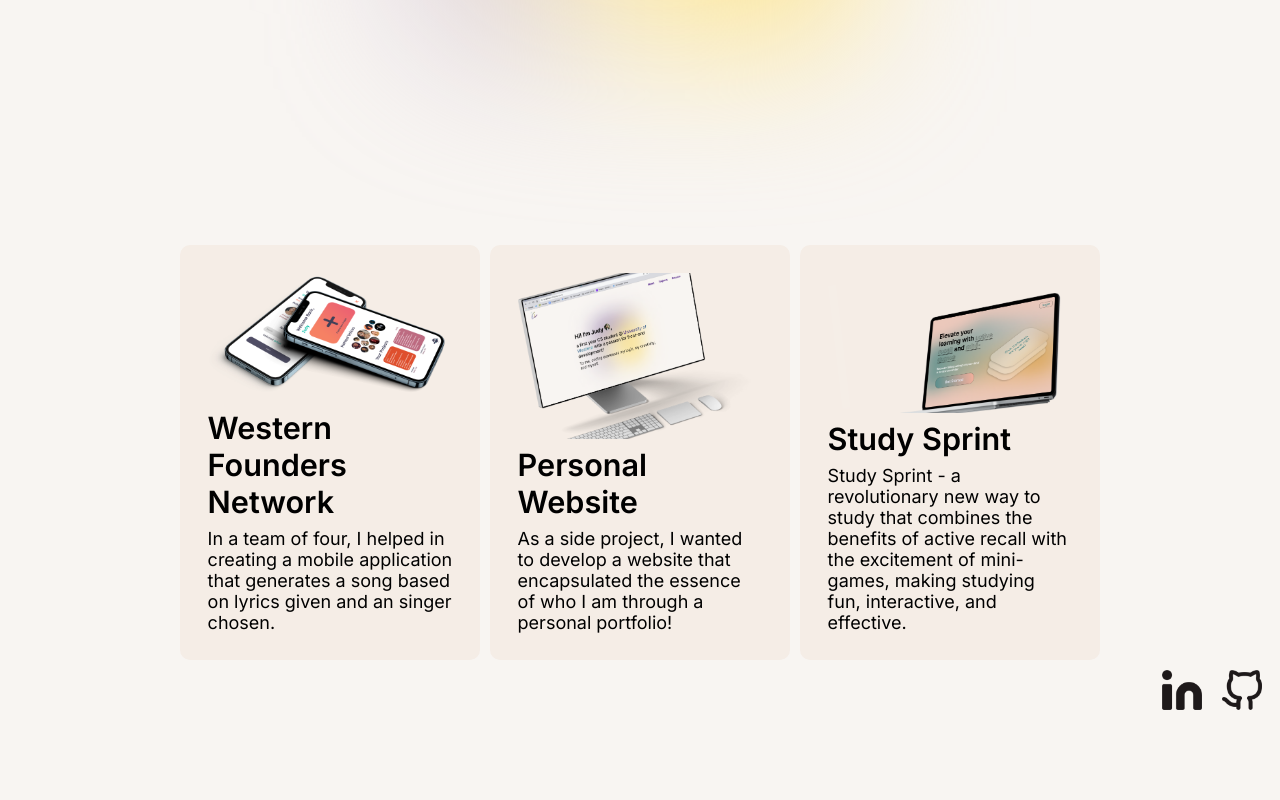
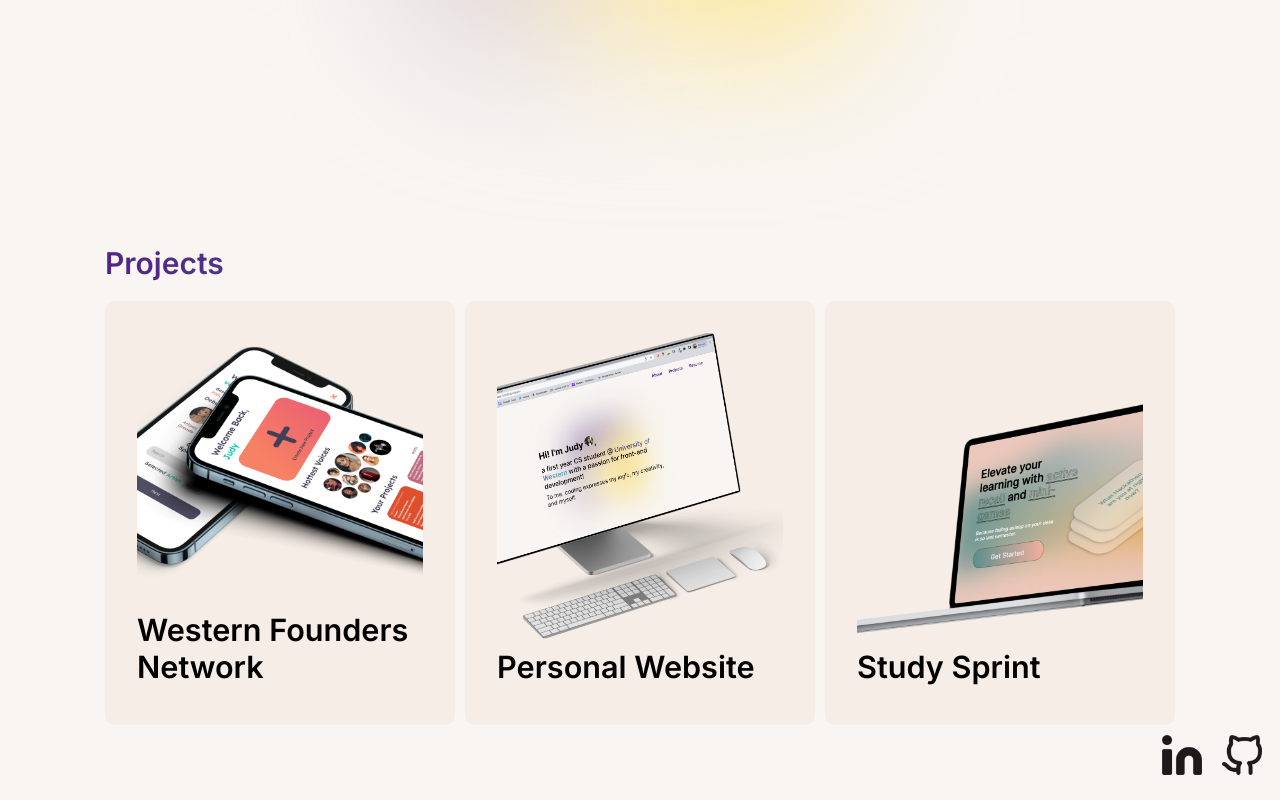
Before and after one commit to 4judyy/personal-site, a React (Create React App) app in the folder personal-site/: page / in a window 1280 px wide. Shown: the part 563-1363 px from the top of the page. Before the commit the page ends 1298 px from the top, so only its background shows below. Built offline with nearby package versions, Linux system fonts and the light colour scheme.

Commit message:
made changes to projects!

```diff
--- a/personal-site/src/components/common/card.jsx
+++ b/personal-site/src/components/common/card.jsx
@@ -6,7 +6,7 @@
             <img className="card-img" alt="mockup" src={props.img}></img>
             <div className="content">
                 <div className="card-title"> {props.name}</div>
-                <div className="subtext">{props.description}</div>
+                {/* <div className="subtext"> Role: {props.role}</div> */}
 
 
             </div>
--- a/personal-site/src/components/common/projectdata.js
+++ b/personal-site/src/components/common/projectdata.js
@@ -3,24 +3,27 @@
     {
         coverImg: "./mockups/voices.png",
         name: 'Western Founders Network',
-        description: "In a team of four, I helped in creating a mobile application that generates a song based on lyrics given and an singer chosen.",
-        stack: "Figma, HTML, CSS, React Native",
+        description: '',
+        longd: "For my deliverable for Western's Software Engineering Club/Western Founder's Network, I worked in a group of four in building a mobile application that takes a song of choice and creates a new version sung by any artist one might desire. I was the front-end developer of the team, from creating Figma mock ups to eventually coding the app itself. ",
+        stack: ["Figma", "CSS", "React Native"],
         role: "Front-end Developer, UI/UX Designer",
     },
 
     {
         coverImg: "./mockups/personalportfolio.png",
         name: 'Personal Website',
-        description: "As a side project, I wanted to develop a website that encapsulated the essence of who I am through a personal portfolio!",
-        stack: "Figma, HTML, CSS, React",
+        longd: "As a side project, I wanted to develop a website that encapsulated the essence of who I am through a personal portfolio! Being a creative, I like to focus on a site being pleasing to the eye, it was a personal goal to go outside my comfort zone and experiment with languages I wasn't familar with (i.e React & JS).",
+        stack: ["Figma", "CSS", "React"],
+        description: '',
         role: "Software Engineer, UI/UX Designer",
     },
 
     {
         coverImg: "./mockups/studysprint.png",
         name: 'Study Sprint',
-        description: " Study Sprint - a revolutionary new way to study that combines the benefits of active recall with the excitement of mini-games, making studying fun, interactive, and effective.",
-        stack: "Figma, HTML, CSS, React, Firebase",
+        longd: "Study Sprint is a web application that combines the benefits of active recall with the excitement of mini-games, making studying fun, interactive, and effective. It was the project entered in for Delta Hacks 9 and won Best Education Hack. I worked on the front-end side, and was responsible for mapping the user journey, creating the wire framing, and ultimately coding the web application.",
+        stack: ["Figma", "CSS", "React", "Firebase"],
+        // description: 'A web application that combines the benefits of active recall with the excitement of mini-games.',
         role: "UI/UX Designer, Front-End Developer",
     }
 ]
--- a/personal-site/src/components/projects.jsx
+++ b/personal-site/src/components/projects.jsx
@@ -20,12 +20,13 @@
 
     return (
         <div className='body'>
-            {/* <div className="head" style={
-                { fontWeight: "bold" }
-            }>Projects</div> */}
-
-            <div className='cards'>
-                {cards}
+            <div>
+                <div className="highlight" style={
+                    { fontWeight: "600", marginBottom: '20px' }
+                }>Projects</div>
+                <div className='cards'>
+                    {cards}
+                </div>
             </div>
         </div>
     );
--- a/personal-site/src/components/styling/projects.css
+++ b/personal-site/src/components/styling/projects.css
@@ -46,7 +46,7 @@
     height: 360px;
     flex-direction: column;
     position: relative;
-    width: 300px;
+    width: 350px;
     padding: 3%;
 }
 
```
